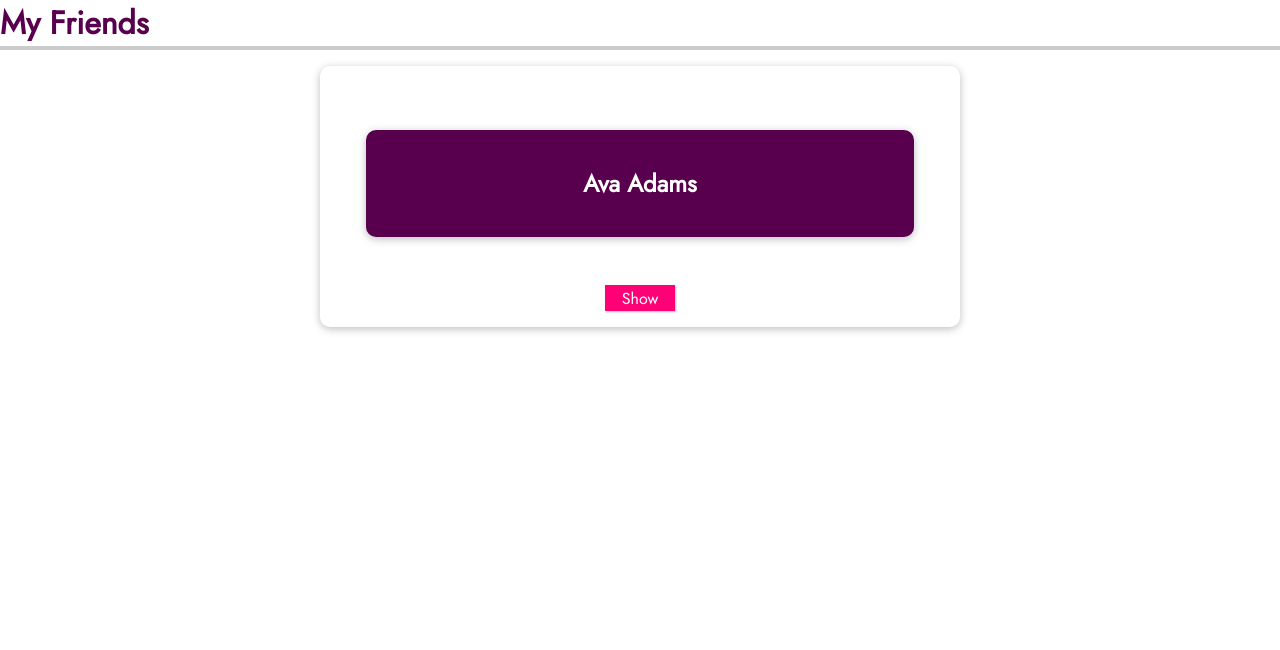
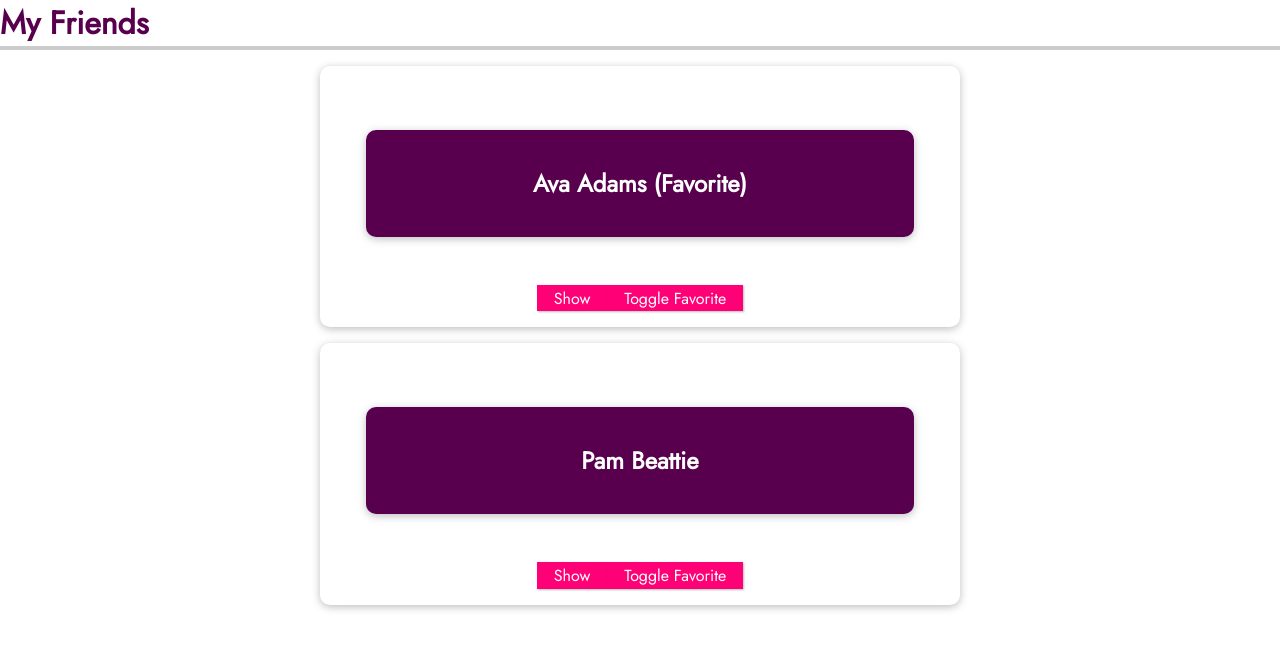
Before and after one commit to echoshihab/VueJSCourseApps, a Vue app in the folder vue-cli-01/: page / in a window 1280 px wide. Shown: the top 650 px of the page. Built offline with nearby package versions, Linux system fonts and the light colour scheme.

Commit message:
use props to change favorite status

```diff
--- a/vue-cli-01/src/App.vue
+++ b/vue-cli-01/src/App.vue
@@ -2,34 +2,18 @@
 <section>
 <h2>My Friends</h2>
 <ul>
-    <friend-contact></friend-contact>
+    <friend-contact
+    name="Ava Adams"
+    phone-number="111 111 1111"
+    email-address="ava@test.com"
+    is-favorite="1">
+    </friend-contact>
+    <friend-contact
+    name="Pam Beattie"
+    phone-number="212 121 1211"
+    email-address="pam@test.com"
+    is-favorite="0">
+    </friend-contact>
 </ul>
 </section>
 </template>
-
-<script>
-
-    export default{
-        data(){
-            return{
-                friends: [
-                    {
-                        id: "Ava",
-                        name: "Ava Adams",
-                        phone: '111 111 1111',
-                        email: 'ava@test.com'
-                    },
-                                    {
-                        id: "Pam",
-                        name: "Pam Beatie",
-                        phone: '222 222 2222',
-                        email: 'ava@test.com'
-                    }
-
-                ]
-            };
-        }
-};
-
-
-</script>
--- a/vue-cli-01/src/components/FriendContact.vue
+++ b/vue-cli-01/src/components/FriendContact.vue
@@ -1,34 +1,41 @@
 <template>
 <li>
     <header>
-        <h1>{{ friend.name }}</h1>
+        <h1>{{ name }} {{favoriteFriend === '1' ? "(Favorite)" : ''}} </h1>
     </header>
     <button @click="toggleDetails">{{detailsAreVisible ? 'Hide' : 'Show'}}</button>
+    <button @click="toggleFavorite">Toggle Favorite</button>
     <ul v-if="detailsAreVisible">
-        <li><strong>Phone:</strong>{{ friend.phone }}</li>
-        <li><strong>Email:</strong>{{ friend.email }}</li>
+        <li><strong>Phone:</strong>{{ phoneNumber }}</li>
+        <li><strong>Email:</strong>{{ emailAddress }}</li>
     </ul>
 </li>
 </template>
 
 <script>
 export default {
+      props:[
+        "name",
+        "phoneNumber",
+        "emailAddress",
+        "isFavorite"
+    ],
     data(){
         return{
             detailsAreVisible: false,
-            friend: {
-
-                    id: "Ava",
-                    name: "Ava Adams",
-                    phone: '111 111 1111',
-                    email: 'ava@test.com'
-
-                    }
+            favoriteFriend : this.isFavorite
         }
     },
     methods: {
         toggleDetails(){
             this.detailsAreVisible = !this.detailsAreVisible;
+        },
+        toggleFavorite(){
+            if(this.favoriteFriend === '0'){
+                this.favoriteFriend = '1';
+            } else{
+                this.favoriteFriend = '0';
+            }
         }
     }
 };
```
